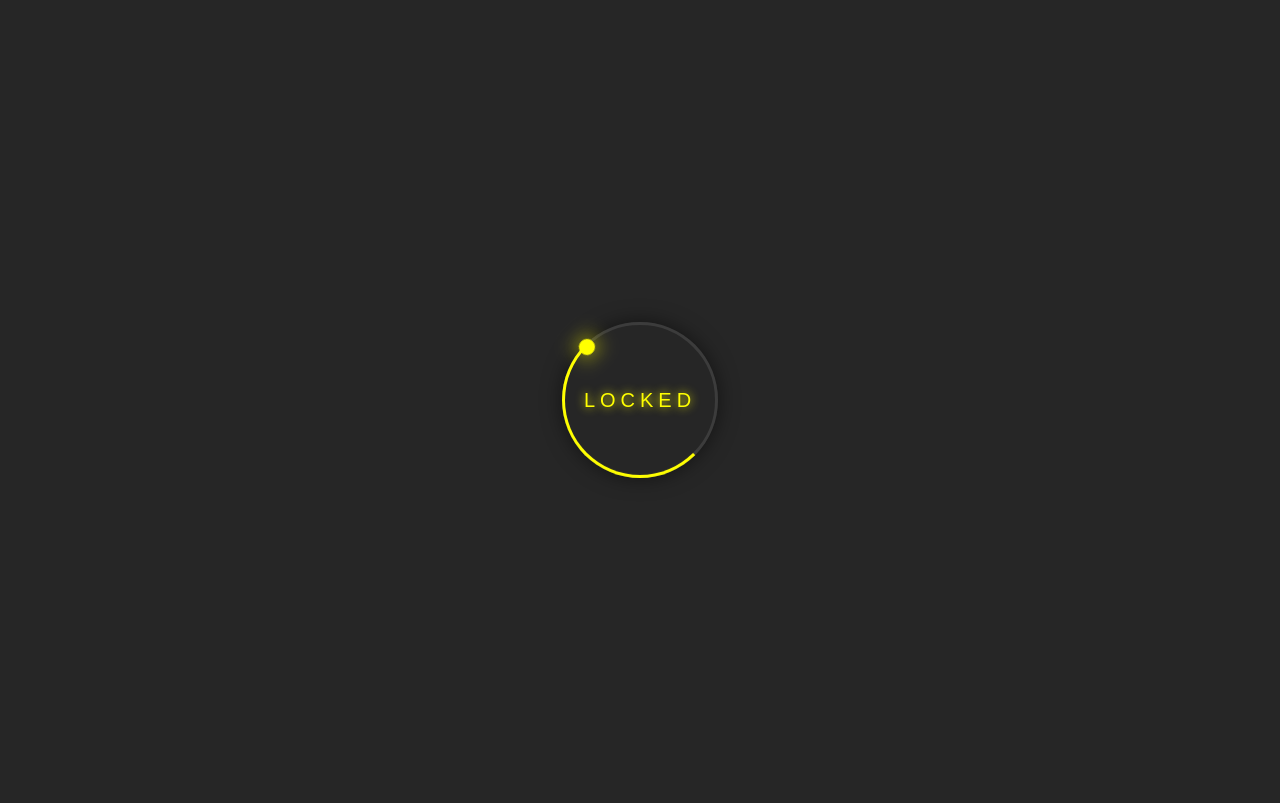
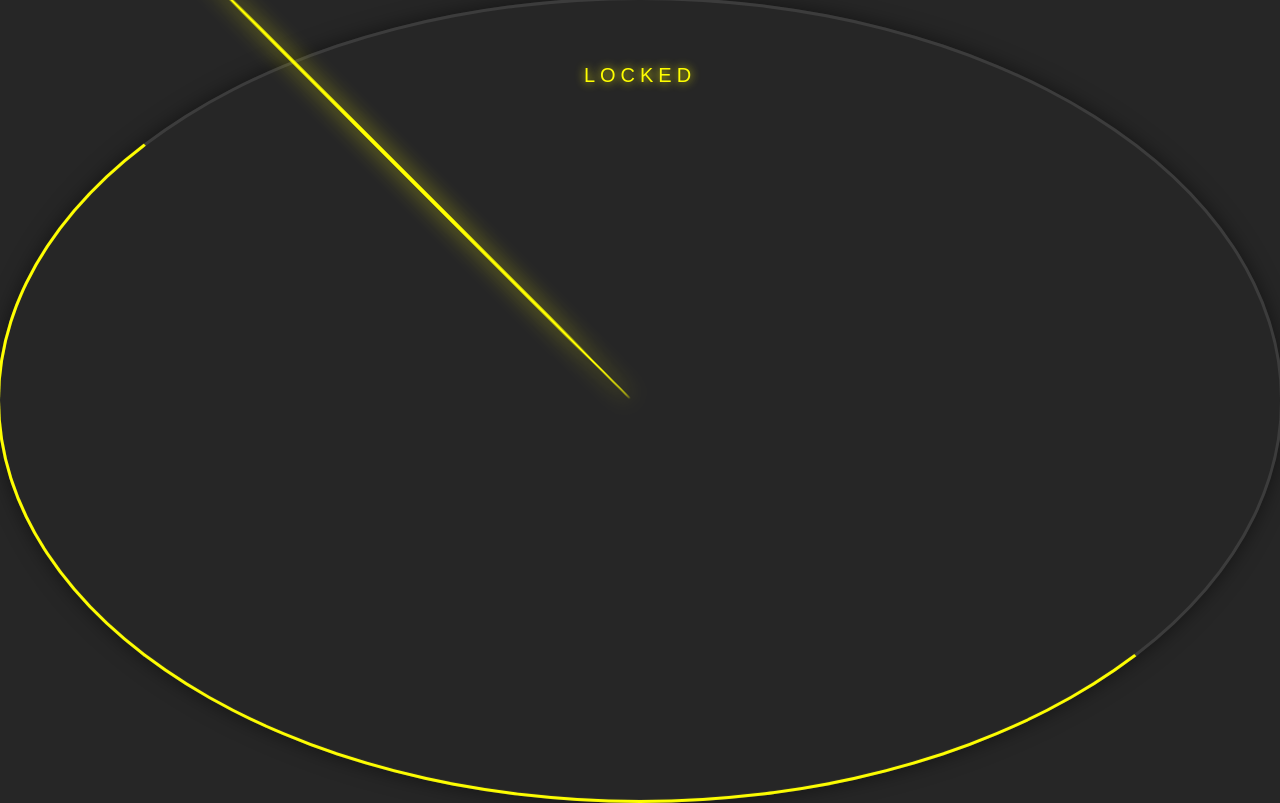
Before and after one commit to osisskansa/Ring, a plain HTML site: page index.html in a window 1280 px wide. Drawn offline with Linux system fonts and the light colour scheme.

Commit message:
Hhh
hhhhh

```diff
--- a/style.css
+++ b/style.css
@@ -9,8 +9,8 @@ body{
 	top: 50%;
 	left: 50%;
 	transform: translate(-50%, -50%);
-	width: 150px;
-	height: 150px;
+	width: 100%;
+	height: 100%;
 	background: transparent;
 	border: 3px solid #3c3c3c;
 	border-radius: 50%;
@@ -54,8 +54,8 @@ span{
 span:before{
 	content: '';
 	position: absolute;
-	width: 16px;
-	height: 16px;
+	width: 100%;
+	height: 100%;
 	border-radius: 50%;
 	background-color: yellow;
 	top: -6px;
```
